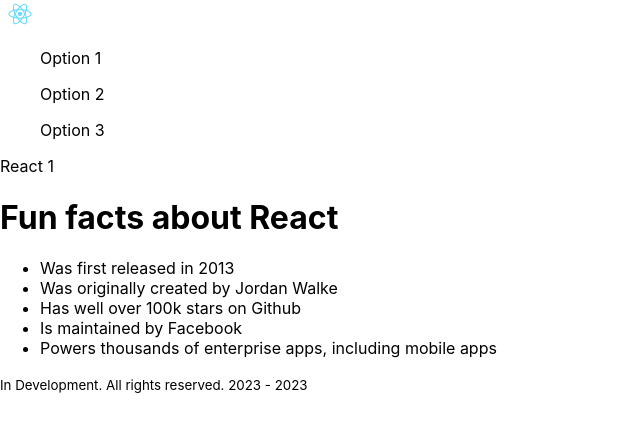
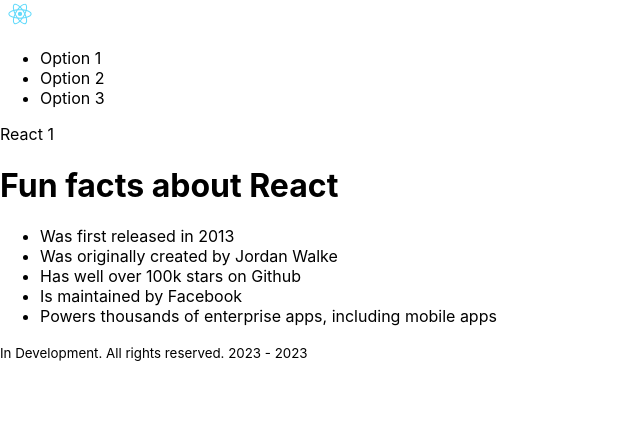
Before and after one commit to lauro-ss/Practices_React, a React (Create React App) app in the folder part_1/: page / in a window 1280 px wide. Shown: the top 432 px of the page, without its empty margins (0-640 px from the left). Built offline with nearby package versions, Linux system fonts and the light colour scheme.

Commit message:
Update nav list

```diff
--- a/part_1/src/funFacts/Header.js
+++ b/part_1/src/funFacts/Header.js
@@ -6,9 +6,11 @@
             <div>
                 <img src={logo} alt="Logo do React" width="40px" />
                 <nav>
-                    <ul>Option 1</ul>
-                    <ul>Option 2</ul>
-                    <ul>Option 3</ul>
+                    <ul>
+                        <li>Option 1</li>
+                        <li>Option 2</li>
+                        <li>Option 3</li>
+                    </ul>
                 </nav>
             </div>
             <div>
```
